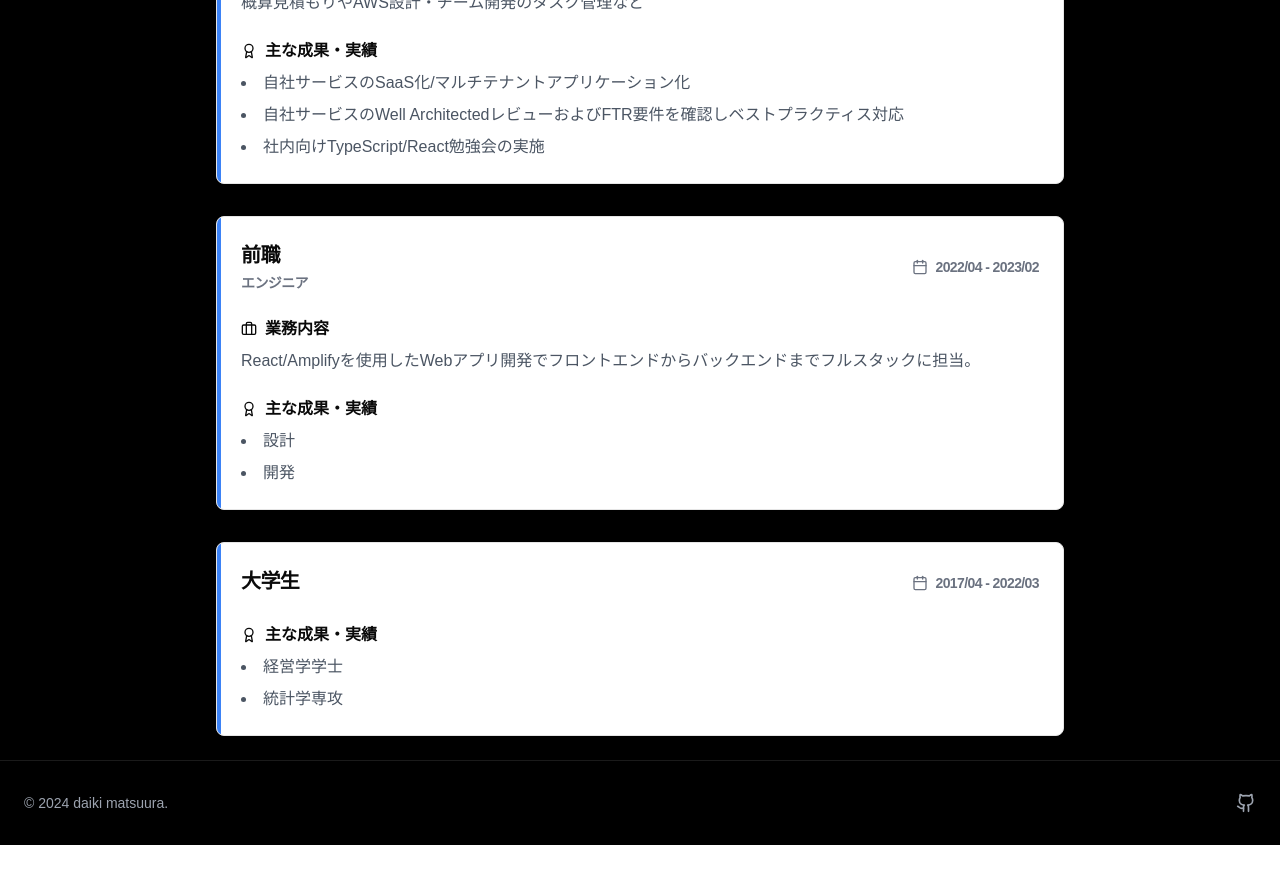
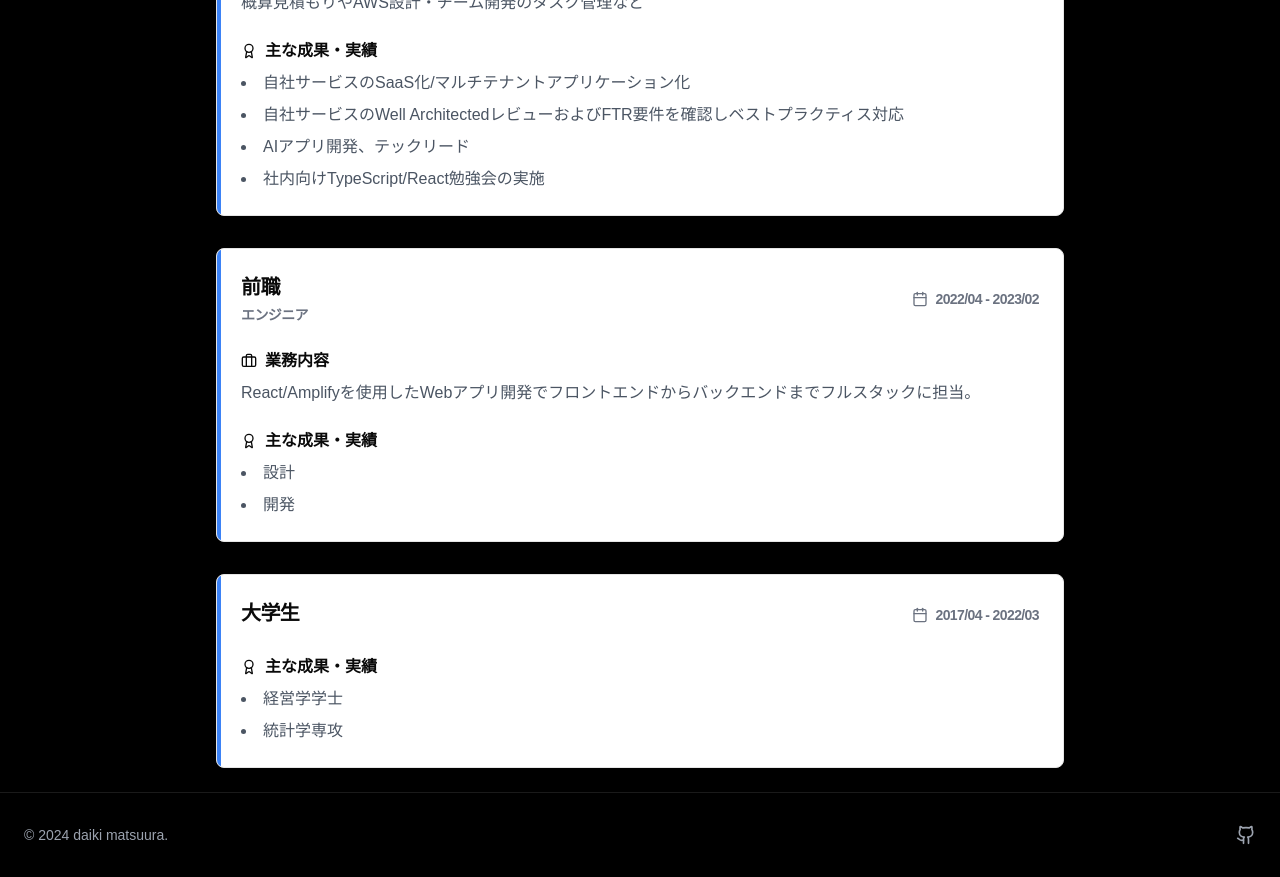
Before and after one commit to daikimatsura/portfolio, a Next.js app: page /job-history in a window 1280 px wide. Shown: the part 1000-1877 px from the top of the page. Before the commit the page ends 1845 px from the top, so only its background shows below. Built offline with nearby package versions, Linux system fonts and the light colour scheme.

Commit message:
実績追記

```diff
--- a/src/app/job-history/page.tsx
+++ b/src/app/job-history/page.tsx
@@ -314,6 +314,7 @@ const careerData: CareerHistory[] = [
     achievements: [
       "自社サービスのSaaS化/マルチテナントアプリケーション化",
       "自社サービスのWell ArchitectedレビューおよびFTR要件を確認しベストプラクティス対応",
+      "AIアプリ開発、テックリード",
       "社内向けTypeScript/React勉強会の実施",
     ],
   },
```
